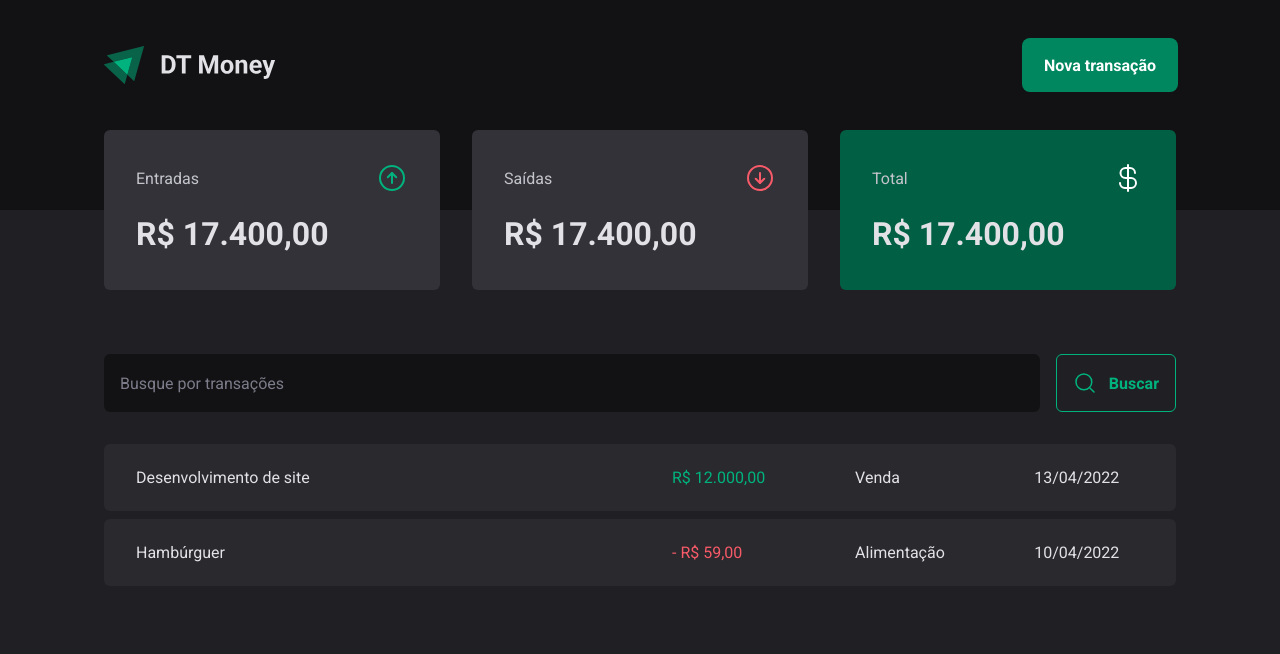
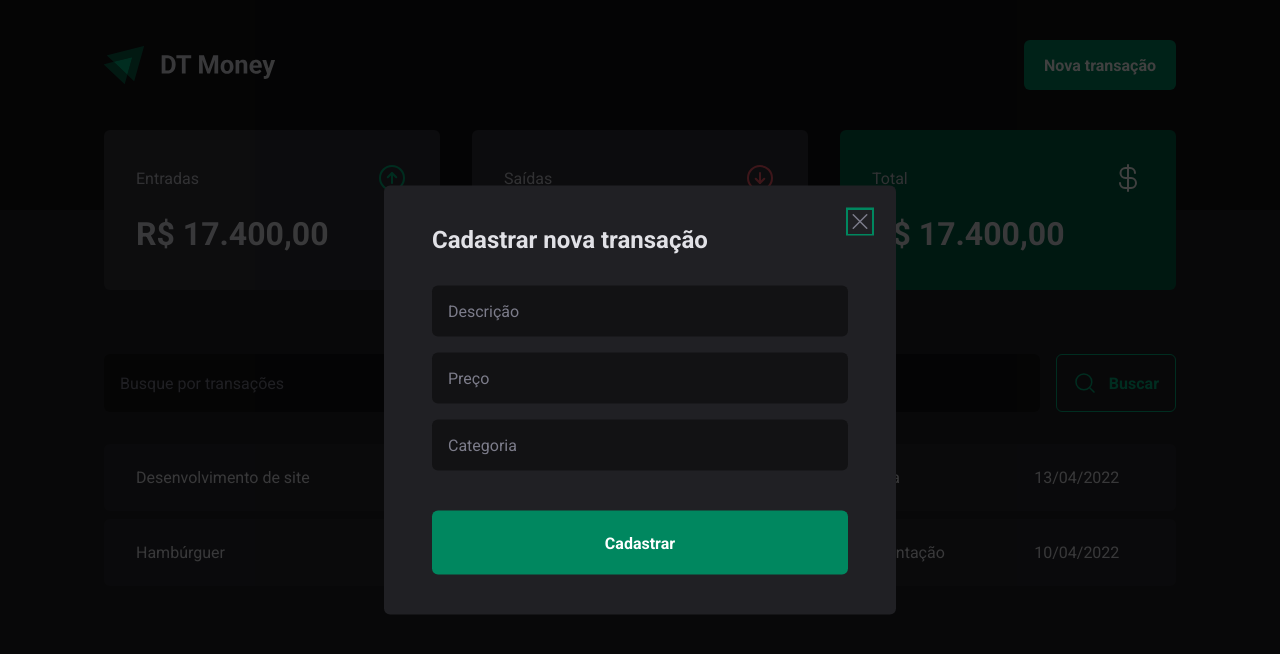
Before and after one commit to PedroZich22/dt-money, a React (Vite) app: page / in a window 1280 px wide. Both pictures are taken after a click on the button "Nova transação". Shown: the top 654 px of the page. Built offline with nearby package versions, Linux system fonts and the light colour scheme.

Commit message:
feat: New Transaction Modal component  accessible using radix-ui

```diff
--- a/package.json
+++ b/package.json
@@ -10,6 +10,7 @@
     "preview": "vite preview"
   },
   "dependencies": {
+    "@radix-ui/react-dialog": "^1.0.5",
     "phosphor-react": "^1.4.1",
     "react": "^18.2.0",
     "react-dom": "^18.2.0",
--- a/src/components/Header/index.tsx
+++ b/src/components/Header/index.tsx
@@ -1,10 +1,8 @@
-import {
-  HeaderContainer,
-  HeaderContent,
-  NewTransactionButton,
-} from "./styles";
+import { HeaderContainer, HeaderContent, NewTransactionButton } from "./styles";
+import logoImg from "../../assets/logo.svg";
 
-import logoImg from "../../assets/logo.svg";
+import * as Dialog from "@radix-ui/react-dialog";
+import { NewTransactionModal } from "../NewTransactionModal";
 
 export function Header() {
   return (
@@ -12,7 +10,13 @@
       <HeaderContent>
         <img src={logoImg} alt="" />
 
-        <NewTransactionButton>Nova transação</NewTransactionButton>
+        <Dialog.Root>
+          <Dialog.Trigger asChild>
+            <NewTransactionButton>Nova transação</NewTransactionButton>
+          </Dialog.Trigger>
+
+          <NewTransactionModal />
+        </Dialog.Root>
       </HeaderContent>
     </HeaderContainer>
   );
--- /dev/null
+++ b/src/components/NewTransactionModal/index.tsx
@@ -0,0 +1,27 @@
+import * as Dialog from "@radix-ui/react-dialog";
+import { Overlay, Content, CloseButton } from "./styles";
+import { X } from "phosphor-react";
+
+export function NewTransactionModal() {
+  return (
+    <Dialog.Portal>
+      <Overlay />
+
+      <Content>
+        <Dialog.Title>Cadastrar nova transação</Dialog.Title>
+
+        <CloseButton>
+          <X size={24} />
+        </CloseButton>
+
+        <form>
+          <input type="text" placeholder="Descrição" required />
+          <input type="number" placeholder="Preço" required />
+          <input type="text" placeholder="Categoria" required />
+
+          <button type="submit">Cadastrar</button>
+        </form>
+      </Content>
+    </Dialog.Portal>
+  );
+}
--- /dev/null
+++ b/src/components/NewTransactionModal/styles.ts
@@ -0,0 +1,69 @@
+import { styled } from "styled-components";
+import * as Dialog from "@radix-ui/react-dialog";
+
+export const Overlay = styled(Dialog.Overlay)`
+  position: fixed;
+  width: 100vw;
+  height: 100vh;
+  inset: 0;
+  background-color: rgba(0, 0, 0, 0.75);
+`;
+
+export const Content = styled(Dialog.Content)`
+  min-width: 32rem;
+  border-radius: 6px;
+  padding: 2.5rem 3rem;
+  background: ${(props) => props.theme["gray-800"]};
+
+  position: fixed;
+  top: 50%;
+  left: 50%;
+  transform: translate(-50%, -50%);
+
+  form {
+    margin-top: 2rem;
+    display: flex;
+    flex-direction: column;
+    gap: 1rem;
+
+    input {
+      border-radius: 6px;
+      border: 0;
+      background: ${(props) => props.theme["gray-900"]};
+      color: ${(props) => props.theme["gray-300"]};
+      padding: 1rem;
+
+      &::placeholder {
+        color: ${(props) => props.theme["gray-500"]};
+      }
+    }
+
+    button[type="submit"] {
+      height: 4rem;
+      border-radius: 6px;
+      border: 0;
+      background: ${(props) => props.theme["green-500"]};
+      color: ${(props) => props.theme.white};
+      font-weight: bold;
+      padding: 0 1.25rem;
+      margin-top: 1.5rem;
+      cursor: pointer;
+
+      &:hover {
+        background: ${(props) => props.theme["green-700"]};
+        transition: background-color 0.2s;
+      }
+    }
+  }
+`;
+
+export const CloseButton = styled(Dialog.Close)`
+  position: absolute;
+  background: transparent;
+  border: 0;
+  top: 1.5rem;
+  right: 1.5rem;
+  line-height: 0;
+  cursor: pointer;
+  color: ${(props) => props.theme["gray-500"]};
+`;
```
Also changed, not shown: 1 other file (tests, documents, lock files or other folders).
